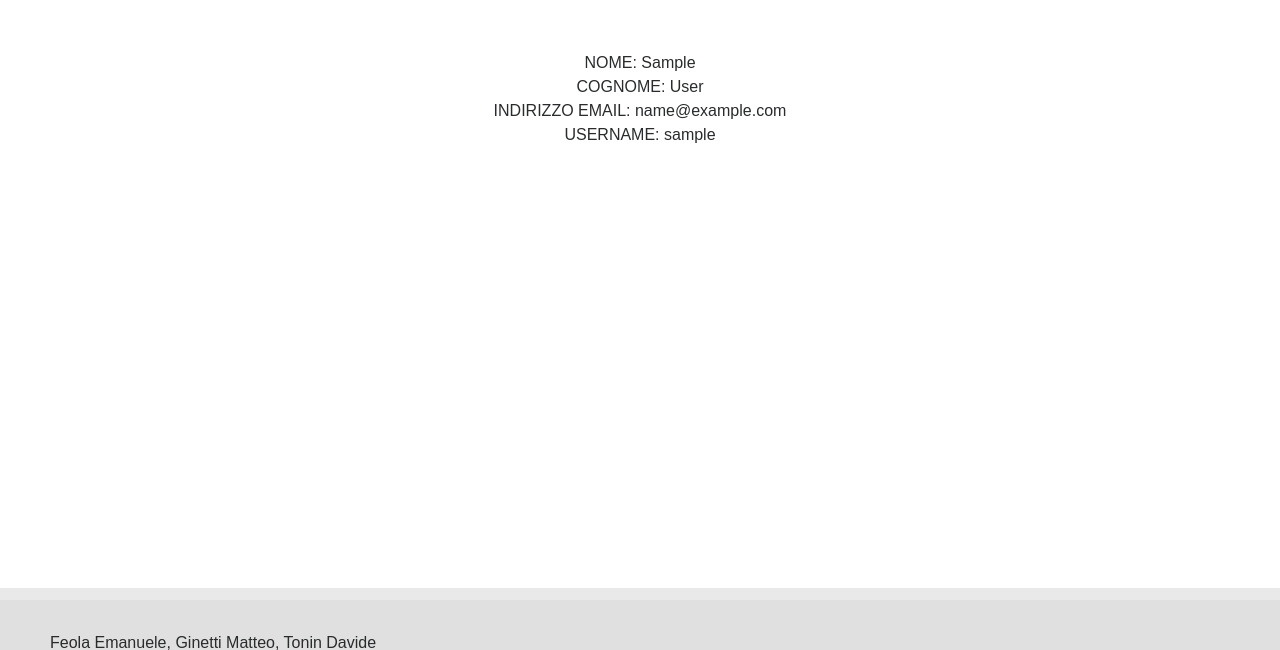
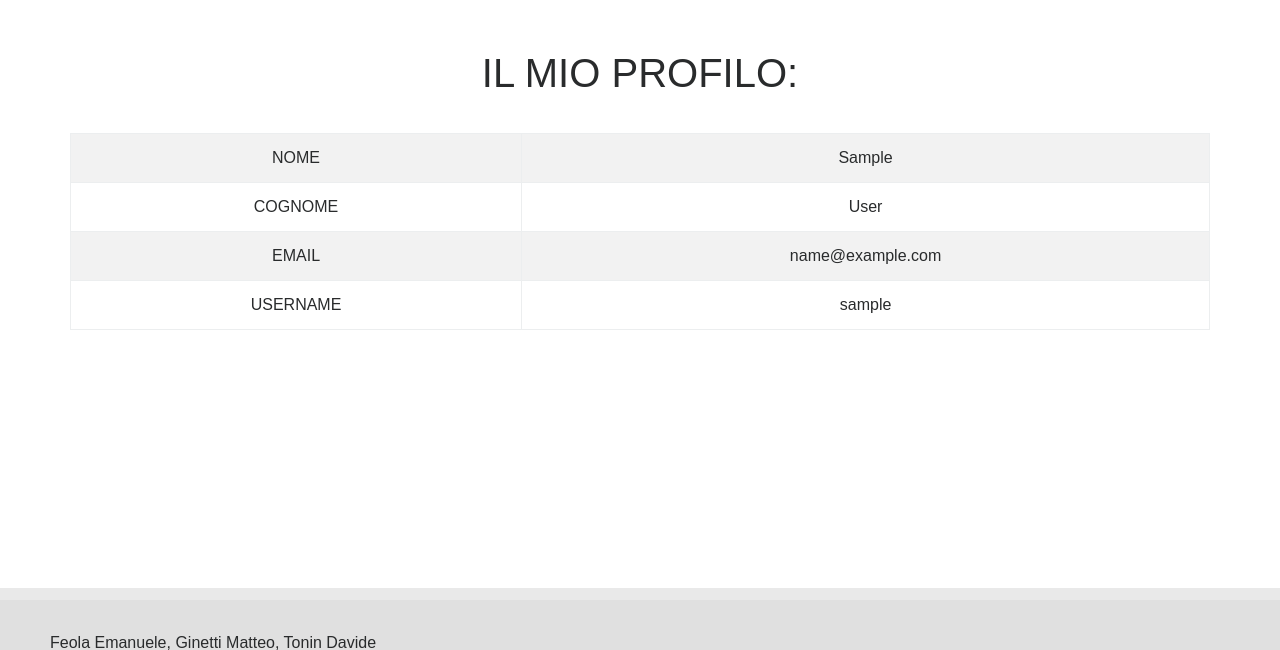
Before and after one commit to DavideTonin99/djfantamarconi, a Django app: page /profile/ in a window 1280 px wide. Shown: the part 156-806 px from the top of the page. Run offline with Django 3.2, Linux system fonts and the light colour scheme; the visitor is signed in with stand-in values (Sample User, id 1); some libraries are stand-ins or nearby versions.

Commit message:
Modified profile page

```diff
--- a/templates/profile.html
+++ b/templates/profile.html
@@ -10,14 +10,30 @@
     </div>
     {% endif %}
     {% if user.is_authenticated %}
-    <p>
-        NOME: {{ user.first_name }}
-        <br>
-        COGNOME: {{ user.last_name }}
-        <br>
-        INDIRIZZO EMAIL: {{ user.email }}
-        <br>
-        USERNAME: {{ user.username }}
-    </p>
+    <div class="row">
+        <h1 class="col-md-12 text-center">IL MIO PROFILO:</h1>
+    </div>
+    <div class="row">
+        <table class='table table-striped table-bordered'>
+            <tbody>
+                <tr>
+                    <td>NOME</td>
+                    <td>{{ user.first_name }}</td>
+                </tr>
+                <tr>
+                    <td>COGNOME</td>
+                    <td>{{ user.last_name }}</td>
+                </tr>
+                <tr>
+                    <td>EMAIL</td>
+                    <td>{{ user.email }}</td>
+                </tr>
+                <tr>
+                    <td>USERNAME</td>
+                    <td>{{ user.username }}</td>
+                </tr>
+            </tbody>
+        </table>
+    </div>
     {% endif %}
 {% endblock %}
```
